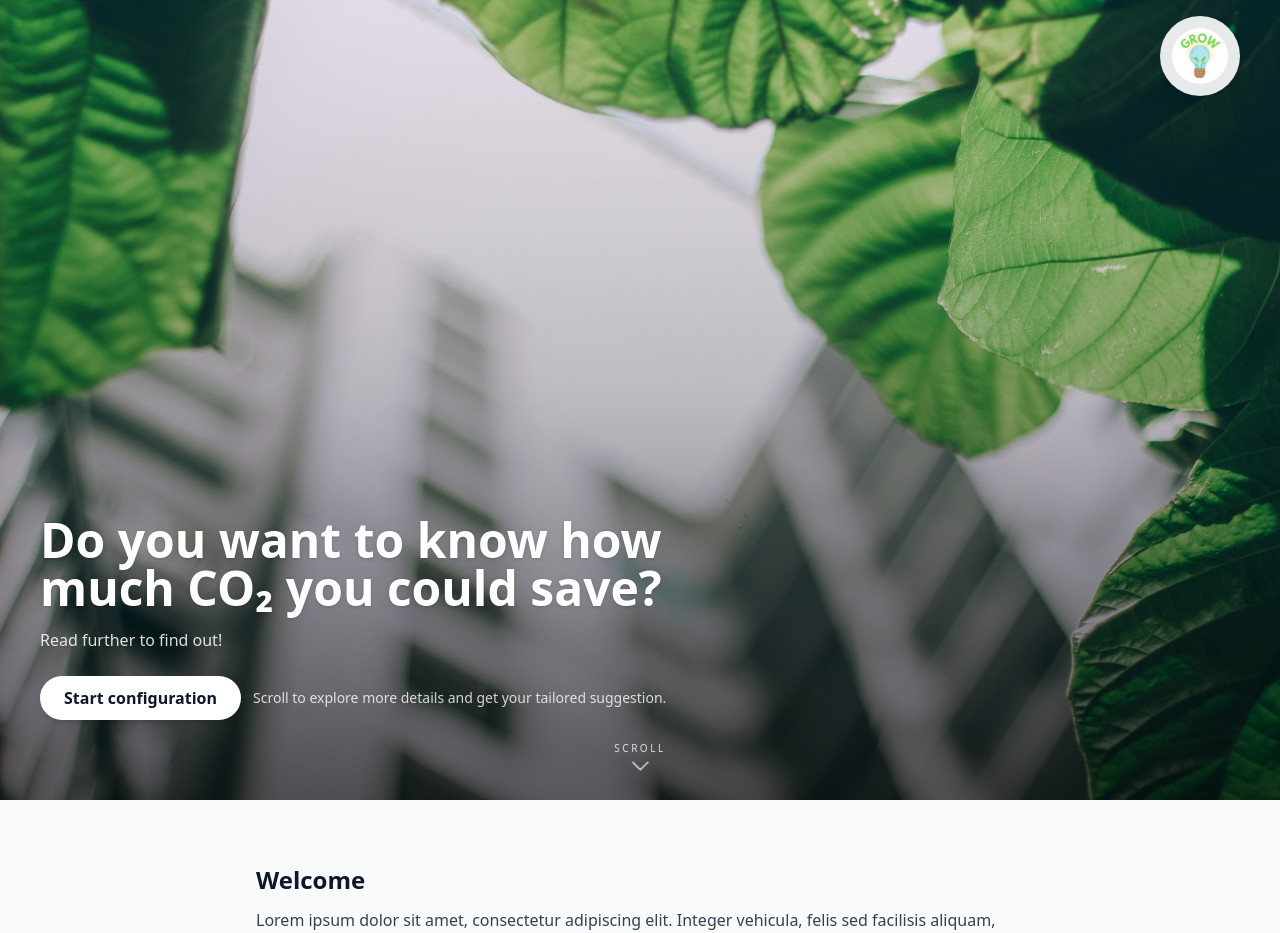
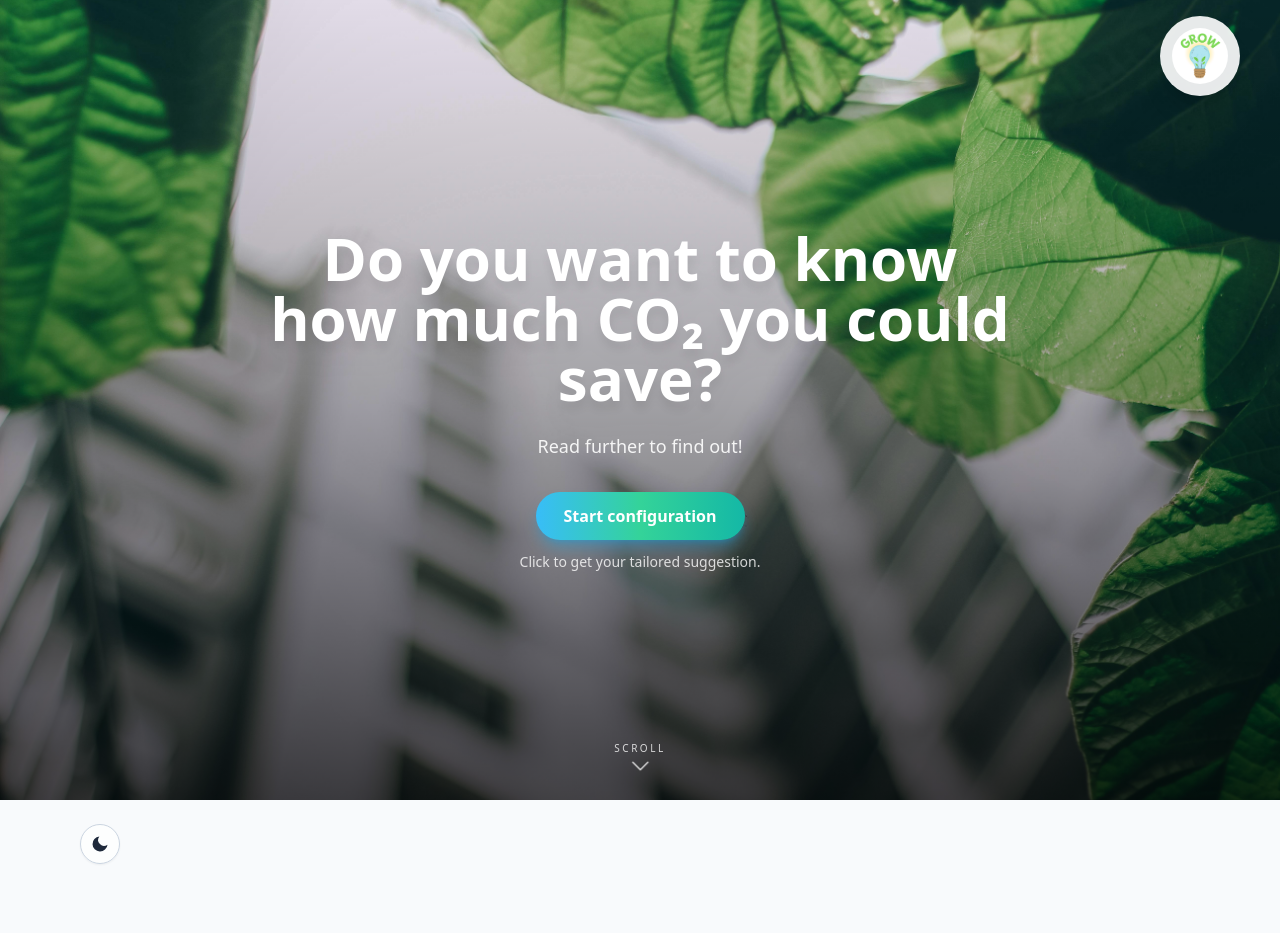
Before and after one commit to bussyyr/grow, a React (Vite) app: page / in a window 1280 px wide. Shown: the top 933 px of the page. Built offline with nearby package versions, Linux system fonts and the light colour scheme.

Commit message:
texts in the center and dark mode

```diff
--- a/src/App.jsx
+++ b/src/App.jsx
@@ -6,11 +6,10 @@ import news2 from "./assets/news2.jpg";
 import news3 from "./assets/news3.jpg";
 import logo from "./assets/logo.png";
 
-
 const countryOptions = [
   { value: "iceland", label: "Iceland" },
   { value: "germany", label: "Germany" },
-  { value: "czech", label: "Czechia" },
+  { value: "czech", label: "Czech Republic" },
 ];
 
 const spaceOptions = [
@@ -74,7 +73,6 @@ const newsItems = [
   },
 ];
 
-
 function App() {
   const [country, setCountry] = useState("");
   const [spaceType, setSpaceType] = useState("");
@@ -83,6 +81,9 @@ function App() {
   const [roofPitch, setRoofPitch] = useState("");
   const [result, setResult] = useState("");
   const [error, setError] = useState("");
+
+  // Dark mode state
+  const [darkMode, setDarkMode] = useState(false);
 
   const handleSubmit = (e) => {
     e.preventDefault();
@@ -132,7 +133,9 @@ function App() {
   };
 
   return (
-    <div className="min-h-screen bg-white text-slate-900">
+    <div className={darkMode ? "dark" : ""}>
+      {/* Dark/light background ana container */}
+      <div className="min-h-screen bg-white text-slate-900 dark:bg-slate-950 dark:text-slate-50 transition-colors duration-300">
         {/* HERO SECTION */}
         <header className="relative h-screen w-full overflow-hidden">
           <img
@@ -142,10 +145,10 @@ function App() {
           />
 
           {/* overlay */}
-        <div className="absolute inset-0 bg-gradient-to-t from-black/60 via-black/20 to-transparent" />
+          <div className="absolute inset-0 bg-gradient-to-t from-black/70 via-black/30 to-transparent" />
 
-        <div className="absolute inset-0 flex flex-col justify-between">
-         {/* Top bar */}
+          <div className="absolute inset-0 flex flex-col">
+            {/* Top bar – logo sağ üstte */}
             <div className="flex items-center justify-end px-6 md:px-10 pt-4">
               <img
                 src={logo}
@@ -154,29 +157,35 @@ function App() {
               />
             </div>
 
-
-
-
-          {/* Hero content */}
-          <div className="px-6 md:px-10 pb-20 max-w-3xl">
-            <h1 className="text-3xl md:text-4xl lg:text-5xl font-bold text-white drop-shadow mb-4">
+            {/* Hero content – center */}
+            <div className="flex-1 flex items-center justify-center px-6 md:px-10 pb-24">
+              <div className="max-w-3xl text-center">
+                <h1 className="text-4xl md:text-5xl lg:text-6xl font-bold text-white drop-shadow-xl mb-6">
                   Do you want to know how much CO₂ you could save?
                 </h1>
-            <p className="text-sm md:text-base text-white/85 max-w-xl mb-6">
+
+                <p className="text-base md:text-lg text-white/90 max-w-2xl mx-auto mb-8">
                   Read further to find out!
                 </p>
 
-            <div className="flex flex-wrap items-center gap-3">
+                <div className="flex flex-col items-center justify-center gap-3">
   <button
     type="button"
     onClick={scrollToForm}
-                className="inline-flex items-center justify-center rounded-full bg-white px-6 py-2.5 text-sm md:text-base font-semibold text-slate-900 shadow-md hover:bg-slate-100"
+    className="inline-flex items-center justify-center rounded-full
+               bg-gradient-to-r from-sky-400 via-emerald-400 to-teal-500
+               px-7 py-3 text-sm md:text-base font-semibold text-white
+               shadow-lg shadow-sky-500/40 hover:brightness-110
+               focus:outline-none focus:ring-2 focus:ring-sky-300"
   >
     Start configuration
   </button>
-              <span className="text-xs md:text-sm text-white/80">
-                Scroll to explore more details and get your tailored suggestion.
+
+  <span className="text-xs md:text-sm text-white/80 max-w-xs text-center">
+    Click to get your tailored suggestion.
   </span>
+</div>
+
               </div>
             </div>
           </div>
@@ -212,7 +221,50 @@ function App() {
         </header>
 
         {/* CONTENT SECTIONS */}
-      <main className="bg-gradient-to-b from-slate-50 via-slate-50 to-slate-100">
+        <main className="bg-gradient-to-b from-slate-50 via-slate-50 to-slate-100 dark:from-slate-950 dark:via-slate-950 dark:to-slate-950 transition-colors duration-300">
+          {/* Dark mode toggle – content alanının sol üstü */}
+<div className="px-6 md:px-10 lg:px-20 pt-6 flex justify-start">
+  <button
+    type="button"
+    onClick={() => setDarkMode((prev) => !prev)}
+    aria-label="Toggle dark mode"
+    className={
+      "relative flex items-center justify-center w-10 h-10 " +
+      "rounded-full border border-slate-300 dark:border-slate-700 " +
+      "bg-white/80 dark:bg-slate-900/80 shadow-sm hover:shadow-md " +
+      "transition-colors duration-300 transform transition-transform " +
+      "duration-500 " +
+      (darkMode ? "rotate-180" : "rotate-0")
+    }
+  >
+    <span className="sr-only">Toggle dark mode</span>
+
+    {darkMode ? (
+      // ☀️ GÜNEŞ – DARK MODE AÇIKKEN GÖRÜNÜR (Light’a geçeceğini gösteriyor)
+      <svg
+        xmlns="http://www.w3.org/2000/svg"
+        viewBox="0 0 24 24"
+        fill="currentColor"
+        className="w-5 h-5 text-amber-300"
+      >
+        <path d="M12 4.5a.75.75 0 0 1 .75-.75h.5a.75.75 0 0 1 .75.75v2.5a.75.75 0 0 1-.75.75h-.5A.75.75 0 0 1 12 7V4.5Zm0 12.25a3.75 3.75 0 1 0 0-7.5 3.75 3.75 0 0 0 0 7.5ZM6.22 6.22a.75.75 0 0 0-1.06 0l-.35.35a.75.75 0 0 0 0 1.06l1.77 1.77a.75.75 0 1 0 1.06-1.06L6.22 6.22Zm.36 8.4-1.77 1.77a.75.75 0 0 0 0 1.06l.35.35a.75.75 0 0 0 1.06 0l1.77-1.77a.75.75 0 0 0-1.06-1.06ZM17.78 6.22l-1.77 1.77a.75.75 0 1 0 1.06 1.06l1.77-1.77a.75.75 0 0 0 0-1.06l-.35-.35a.75.75 0 0 0-1.06 0Zm-.36 8.4a.75.75 0 0 0-1.06 1.06l1.77 1.77a.75.75 0 0 0 1.06 0l.35-.35a.75.75 0 0 0 0-1.06l-1.77-1.77ZM4.5 12a.75.75 0 0 1 .75-.75H7a.75.75 0 0 1 0 1.5H5.25A.75.75 0 0 1 4.5 12Zm11.75 0a.75.75 0 0 1 .75-.75H18a.75.75 0 0 1 0 1.5h-1.5a.75.75 0 0 1-.75-.75Z" />
+      </svg>
+    ) : (
+      // 🌙 AY – LIGHT MODE AÇIKKEN GÖRÜNÜR (Dark’a geçeceğini gösteriyor)
+      <svg
+        xmlns="http://www.w3.org/2000/svg"
+        viewBox="0 0 24 24"
+        fill="currentColor"
+        className="w-5 h-5 text-slate-800"
+      >
+        <path d="M21 12.79A9 9 0 1 1 11.21 3 7 7 0 0 0 21 12.79z" />
+      </svg>
+    )}
+  </button>
+</div>
+
+
+
           {/* Welcome */}
           <section
             id="welcome"
@@ -220,14 +272,14 @@ function App() {
           >
             <div className="max-w-3xl mx-auto">
               <h2 className="text-xl md:text-2xl font-semibold mb-3">Welcome</h2>
-            <p className="text-sm md:text-base leading-relaxed text-slate-700 mb-3">
+              <p className="text-sm md:text-base leading-relaxed text-slate-700 dark:text-slate-200 mb-3">
                 Lorem ipsum dolor sit amet, consectetur adipiscing elit. Integer
                 vehicula, felis sed facilisis aliquam, magna justo viverra lorem,
                 non consectetur justo felis sed urna. Duis finibus erat at ex
                 molestie, nec tincidunt nibh placerat. Curabitur at metus vitae
                 purus rhoncus mattis non nec erat.
               </p>
-            <p className="text-sm md:text-base leading-relaxed text-slate-700">
+              <p className="text-sm md:text-base leading-relaxed text-slate-700 dark:text-slate-200">
                 Phasellus commodo, justo eget rhoncus malesuada, lorem odio
                 volutpat magna, at hendrerit justo mi vitae est. Vivamus
                 malesuada, nibh ac malesuada pellentesque, enim elit iaculis
@@ -248,7 +300,7 @@ function App() {
                 <h2 className="text-xl md:text-2xl font-semibold mb-3">
                   Personal recommendation configurator
                 </h2>
-              <p className="text-sm md:text-base leading-relaxed text-slate-700">
+                <p className="text-sm md:text-base leading-relaxed text-slate-700 dark:text-slate-200">
                   Please fill out this form and we tailor a personal recommendation
                   suitable for you:
                   <br />
@@ -263,11 +315,11 @@ function App() {
                 </p>
               </div>
 
-            <div className="rounded-3xl border border-slate-200 bg-white/90 shadow-lg backdrop-blur-sm p-6 md:p-8">
+              <div className="rounded-3xl border border-slate-200 dark:border-slate-700 bg-white/90 dark:bg-slate-900/80 shadow-lg backdrop-blur-sm p-6 md:p-8">
                 <form onSubmit={handleSubmit} className="space-y-6">
                   {/* country */}
                   <div>
-                  <label className="block text-xs font-semibold text-slate-700 mb-1 uppercase tracking-wide">
+                    <label className="block text-xs font-semibold text-slate-700 dark:text-slate-200 mb-1 uppercase tracking-wide">
                       Country
                     </label>
                     <select
@@ -277,7 +329,7 @@ function App() {
                         setResult("");
                         setError("");
                       }}
-                    className="block w-full rounded-xl border border-slate-300 bg-white px-3 py-2.5 text-sm shadow-sm focus:outline-none focus:ring-2 focus:ring-sky-500 focus:border-sky-500"
+                      className="block w-full rounded-xl border border-slate-300 dark:border-slate-600 bg-white dark:bg-slate-800 px-3 py-2.5 text-sm shadow-sm focus:outline-none focus:ring-2 focus:ring-sky-500 focus:border-sky-500"
                     >
                       <option value="">Select your country</option>
                       {countryOptions.map((opt) => (
@@ -290,7 +342,7 @@ function App() {
 
                   {/* unused space */}
                   <div>
-                  <label className="block text-xs font-semibold text-slate-700 mb-1 uppercase tracking-wide">
+                    <label className="block text-xs font-semibold text-slate-700 dark:text-slate-200 mb-1 uppercase tracking-wide">
                       What type of unused space do you have?
                     </label>
                     <select
@@ -300,7 +352,7 @@ function App() {
                         setResult("");
                         setError("");
                       }}
-                    className="block w-full rounded-xl border border-slate-300 bg-white px-3 py-2.5 text-sm shadow-sm focus:outline-none focus:ring-2 focus:ring-sky-500 focus:border-sky-500"
+                      className="block w-full rounded-xl border border-slate-300 dark:border-slate-600 bg-white dark:bg-slate-800 px-3 py-2.5 text-sm shadow-sm focus:outline-none focus:ring-2 focus:ring-sky-500 focus:border-sky-500"
                     >
                       <option value="">Select a type of space</option>
                       {spaceOptions.map((opt) => (
@@ -313,7 +365,7 @@ function App() {
 
                   {/* roof material */}
                   <div>
-                  <label className="block text-xs font-semibold text-slate-700 mb-1 uppercase tracking-wide">
+                    <label className="block text-xs font-semibold text-slate-700 dark:text-slate-200 mb-1 uppercase tracking-wide">
                       Roof material
                     </label>
                     <select
@@ -323,7 +375,7 @@ function App() {
                         setResult("");
                         setError("");
                       }}
-                    className="block w-full rounded-xl border border-slate-300 bg-white px-3 py-2.5 text-sm shadow-sm focus:outline-none focus:ring-2 focus:ring-sky-500 focus:border-sky-500"
+                      className="block w-full rounded-xl border border-slate-300 dark:border-slate-600 bg-white dark:bg-slate-800 px-3 py-2.5 text-sm shadow-sm focus:outline-none focus:ring-2 focus:ring-sky-500 focus:border-sky-500"
                     >
                       <option value="">Select roof material</option>
                       {materialOptions.map((opt) => (
@@ -337,7 +389,7 @@ function App() {
                   {/* roof shape + pitch */}
                   <div className="grid gap-4 md:grid-cols-2">
                     <div>
-                    <label className="block text-xs font-semibold text-slate-700 mb-1 uppercase tracking-wide">
+                      <label className="block text-xs font-semibold text-slate-700 dark:text-slate-200 mb-1 uppercase tracking-wide">
                         Roof shape
                       </label>
                       <select
@@ -347,7 +399,7 @@ function App() {
                           setResult("");
                           setError("");
                         }}
-                      className="block w-full rounded-xl border border-slate-300 bg-white px-3 py-2.5 text-sm shadow-sm focus:outline-none focus:ring-2 focus:ring-sky-500 focus:border-sky-500"
+                        className="block w-full rounded-xl border border-slate-300 dark:border-slate-600 bg-white dark:bg-slate-800 px-3 py-2.5 text-sm shadow-sm focus:outline-none focus:ring-2 focus:ring-sky-500 focus:border-sky-500"
                       >
                         <option value="">Select roof shape</option>
                         {shapeOptions.map((opt) => (
@@ -359,7 +411,7 @@ function App() {
                     </div>
 
                     <div>
-                    <label className="block text-xs font-semibold text-slate-700 mb-1 uppercase tracking-wide">
+                      <label className="block text-xs font-semibold text-slate-700 dark:text-slate-200 mb-1 uppercase tracking-wide">
                         Roof pitch
                       </label>
                       <select
@@ -369,7 +421,7 @@ function App() {
                           setResult("");
                           setError("");
                         }}
-                      className="block w-full rounded-xl border border-slate-300 bg-white px-3 py-2.5 text-sm shadow-sm focus:outline-none focus:ring-2 focus:ring-sky-500 focus:border-sky-500"
+                        className="block w-full rounded-xl border border-slate-300 dark:border-slate-600 bg-white dark:bg-slate-800 px-3 py-2.5 text-sm shadow-sm focus:outline-none focus:ring-2 focus:ring-sky-500 focus:border-sky-500"
                       >
                         <option value="">Select roof pitch</option>
                         {pitchOptions.map((opt) => (
@@ -399,7 +451,7 @@ function App() {
                     <button
                       type="button"
                       onClick={resetForm}
-                    className="text-sm md:text-base text-slate-500 hover:text-slate-700"
+                      className="text-sm md:text-base text-slate-500 dark:text-slate-300 hover:text-slate-700 dark:hover:text-white"
                     >
                       Reset
                     </button>
@@ -415,11 +467,11 @@ function App() {
                   )}
 
                   {result && !error && (
-                  <div className="rounded-xl border border-emerald-200 bg-emerald-50 px-4 py-3">
-                    <h3 className="text-sm font-semibold text-emerald-800 mb-1">
+                    <div className="rounded-xl border border-emerald-200 bg-emerald-50 dark:border-emerald-500/40 dark:bg-emerald-500/10 px-4 py-3">
+                      <h3 className="text-sm font-semibold text-emerald-800 dark:text-emerald-300 mb-1">
                         Your tailored suggestion
                       </h3>
-                    <p className="text-sm text-emerald-900 leading-relaxed">
+                      <p className="text-sm text-emerald-900 dark:text-emerald-100 leading-relaxed">
                         {result}
                       </p>
                     </div>
@@ -435,9 +487,9 @@ function App() {
               <h2 className="text-xl md:text-2xl font-semibold mb-4">
                 Climate & energy news
               </h2>
-    <p className="text-sm md:text-base text-slate-600 mb-6">
+              <p className="text-sm md:text-base text-slate-600 dark:text-slate-300 mb-6">
                 Stay up to date with developments that shape the context for your
-      building's decarbonisation potential.
+                building&apos;s decarbonisation potential.
               </p>
 
               {/* Wrapper for scroll + arrows */}
@@ -449,14 +501,22 @@ function App() {
                     el.scrollBy({ left: -400, behavior: "smooth" });
                   }}
                   className="hidden md:flex absolute left-0 top-1/2 -translate-y-1/2
-                   z-20 bg-white/80 backdrop-blur-md shadow-lg
-                   rounded-full p-3 hover:bg-white transition"
+                   z-20 bg-white/80 dark:bg-slate-800/90 backdrop-blur-md shadow-lg
+                   rounded-full p-3 hover:bg-white dark:hover:bg-slate-700 transition"
                 >
-        <svg xmlns="http://www.w3.org/2000/svg"
-             fill="none" viewBox="0 0 24 24"
-             strokeWidth="1.5" stroke="currentColor"
-             className="w-6 h-6 text-slate-700">
-          <path strokeLinecap="round" strokeLinejoin="round" d="M15 19.5L7.5 12L15 4.5" />
+                  <svg
+                    xmlns="http://www.w3.org/2000/svg"
+                    fill="none"
+                    viewBox="0 0 24 24"
+                    strokeWidth="1.5"
+                    stroke="currentColor"
+                    className="w-6 h-6 text-slate-700 dark:text-slate-200"
+                  >
+                    <path
+                      strokeLinecap="round"
+                      strokeLinejoin="round"
+                      d="M15 19.5L7.5 12L15 4.5"
+                    />
                   </svg>
                 </button>
 
@@ -467,14 +527,22 @@ function App() {
                     el.scrollBy({ left: 400, behavior: "smooth" });
                   }}
                   className="hidden md:flex absolute right-0 top-1/2 -translate-y-1/2
-                   z-20 bg-white/80 backdrop-blur-md shadow-lg
-                   rounded-full p-3 hover:bg-white transition"
+                   z-20 bg-white/80 dark:bg-slate-800/90 backdrop-blur-md shadow-lg
+                   rounded-full p-3 hover:bg-white dark:hover:bg-slate-700 transition"
                 >
-        <svg xmlns="http://www.w3.org/2000/svg"
-             fill="none" viewBox="0 0 24 24"
-             strokeWidth="1.5" stroke="currentColor"
-             className="w-6 h-6 text-slate-700">
-          <path strokeLinecap="round" strokeLinejoin="round" d="M9 4.5L16.5 12L9 19.5" />
+                  <svg
+                    xmlns="http://www.w3.org/2000/svg"
+                    fill="none"
+                    viewBox="0 0 24 24"
+                    strokeWidth="1.5"
+                    stroke="currentColor"
+                    className="w-6 h-6 text-slate-700 dark:text-slate-200"
+                  >
+                    <path
+                      strokeLinecap="round"
+                      strokeLinejoin="round"
+                      d="M9 4.5L16.5 12L9 19.5"
+                    />
                   </svg>
                 </button>
 
@@ -491,7 +559,7 @@ function App() {
                         flex-shrink-0
                         w-[85%] md:w-[60%] lg:w-[50%]
                         rounded-3xl overflow-hidden shadow-xl
-              bg-white border border-slate-200
+                        bg-white dark:bg-slate-900 border border-slate-200 dark:border-slate-700
                       "
                     >
                       {/* IMAGE */}
@@ -506,13 +574,15 @@ function App() {
                       {/* TEXT */}
                       <div className="p-6 flex flex-col justify-between h-[240px] md:h-[220px]">
                         <div>
-                <h3 className="text-lg font-semibold text-slate-900 mb-2">
+                          <h3 className="text-lg font-semibold text-slate-900 dark:text-slate-50 mb-2">
                             {item.title}
                           </h3>
-                <p className="text-sm text-slate-600">{item.summary}</p>
+                          <p className="text-sm text-slate-600 dark:text-slate-300">
+                            {item.summary}
+                          </p>
                         </div>
 
-              <p className="text-[11px] uppercase tracking-wide text-slate-400 mt-4">
+                        <p className="text-[11px] uppercase tracking-wide text-slate-400 dark:text-slate-500 mt-4">
                           {item.source}
                         </p>
                       </div>
@@ -522,11 +592,8 @@ function App() {
               </div>
             </div>
           </section>
-
-
-
-
         </main>
+      </div>
     </div>
   );
 }
--- a/tailwind.config.js
+++ b/tailwind.config.js
@@ -1,5 +1,6 @@
 /** @type {import('tailwindcss').Config} */
 export default {
+  darkMode: "class",
   content: [
     "./index.html",
     "./src/**/*.{js,ts,jsx,tsx}",
```
Lines whose indentation alone changed are shown as unchanged.
